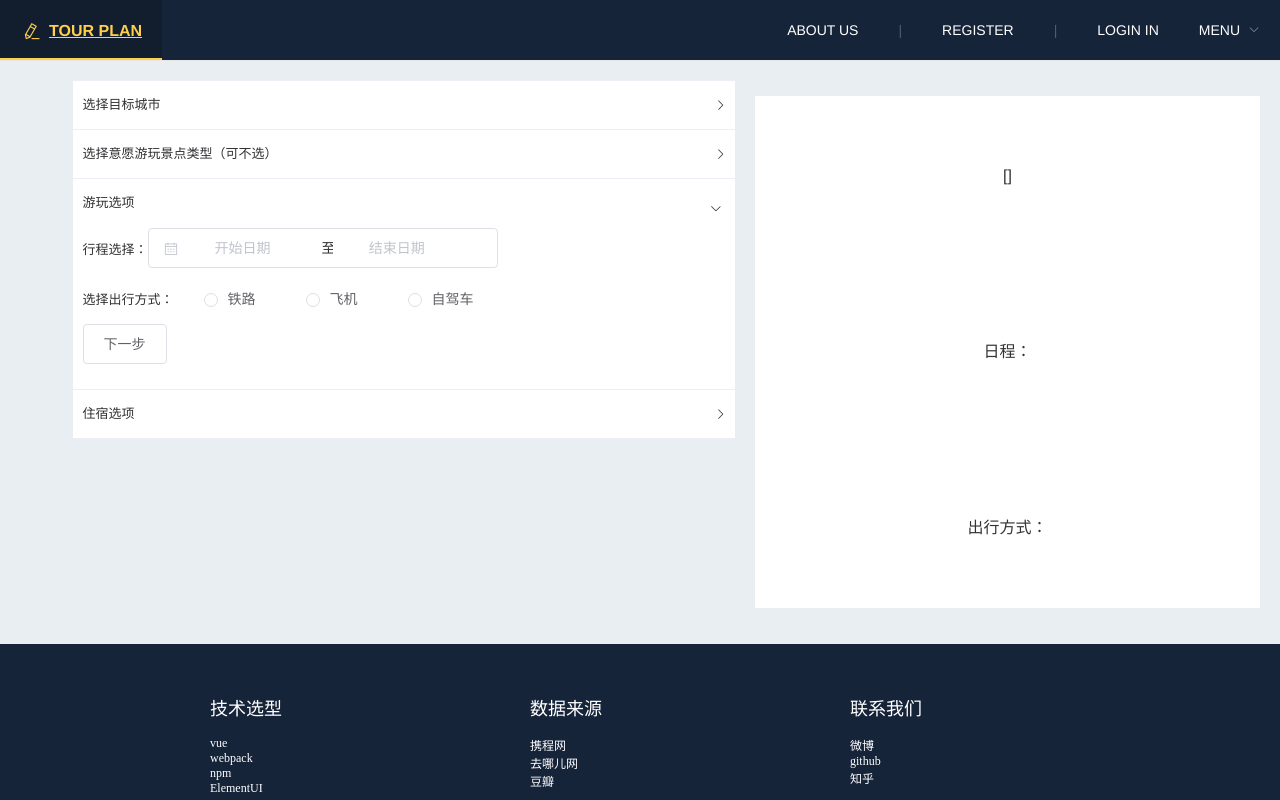
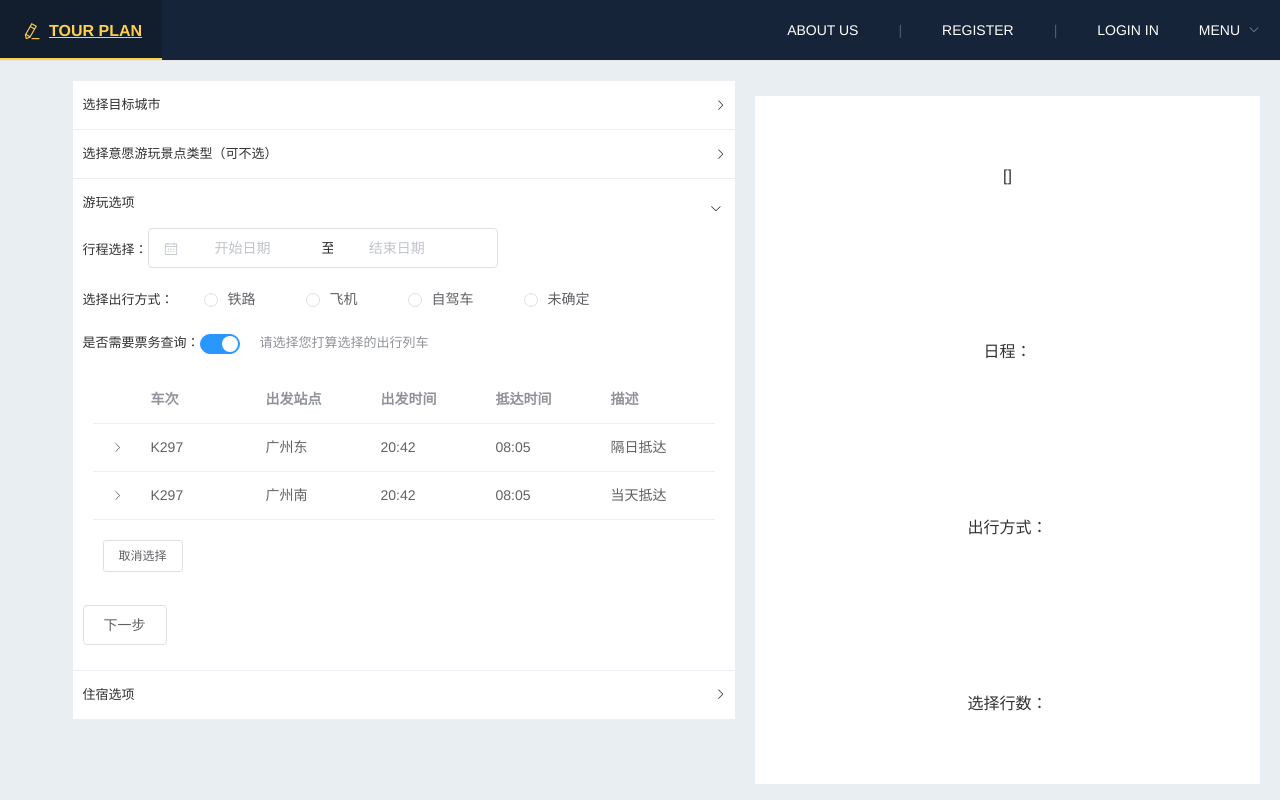
Before and after one commit to LucienVen/gd, a Vue app in the folder front_end/project/: page /#/plan in a window 1280 px wide. Shown: the top 800 px of the page. Built offline with nearby package versions, Linux system fonts and the light colour scheme.

Commit message:
Complete the basic railway ticketing list static display

```diff
--- a/front_end/project/src/components/page/Plan.Vue
+++ b/front_end/project/src/components/page/Plan.Vue
@@ -75,7 +75,53 @@
                                 <el-radio :label="3">铁路</el-radio>
                                 <el-radio :label="6">飞机</el-radio>
                                 <el-radio :label="9">自驾车</el-radio>
+                                <el-radio :label="1">未确定</el-radio>
                             </el-radio-group>
+                        </div>
+                        <div style="padding-top:20px;">
+                            <!-- todo: 加上一个判断，若上面并非选择铁路或飞机出行，查询按钮设为禁用 -->
+                            <span>是否需要票务查询：</span>
+                            <el-switch v-model="ticketingInquiry" active-color="#2A97FF" inactive-color="#E8EEF4" >
+                            </el-switch>
+                            <span v-if="ticketingInquiry" style="padding-left:20px;color:#8F9299">请选择您打算选择的出行列车 </span>
+
+                            <!-- TODO: 样式修改 -->
+                            <div v-if="ticketingInquiry" style="padding:20px">
+                                <el-table :data="ticketMsg" style="width: 100%" highlight-current-row @current-change="handleCurrentChange">
+                                    <el-table-column type="expand">
+                                        <template slot-scope="props">
+                                            <el-form label-position="left" inline class="demo-table-expand">
+
+                                                <el-form-item label="抵达站点">
+                                                    <span>{{ props.row.to_station }}</span>
+                                                </el-form-item>
+                                                <el-form-item label="历时">
+                                                    <span>{{ props.row.take_time }}</span>
+
+                                                </el-form-item>
+                                                <el-form-item label="座位信息">
+                                                    <el-tag v-for="(value, key) in props.row.seat">{{key}} - {{value}}</el-tag>
+                                                </el-form-item>
+                                            </el-form>
+                                        </template>
+                                    </el-table-column>
+                                    <el-table-column label="车次" prop="train">
+                                    </el-table-column>
+                                    <el-table-column label="出发站点" prop="from_station">
+                                    </el-table-column>
+                                    <el-table-column label="出发时间" prop="start_time">
+                                    </el-table-column>
+                                    <el-table-column label="抵达时间" prop="end_time">
+                                    </el-table-column>
+                                    <el-table-column label="描述" prop="is_same_day">
+                                    </el-table-column>
+                                </el-table>
+                                <div style="margin-top: 20px">
+                                    <!-- <el-button @click="setCurrent(tableData[1])">选中第二行</el-button> -->
+                                    <el-button @click="setCurrent()" size="small">取消选择</el-button>
+                                </div>
+                            </div>
+
                         </div>
                         <p></p>
 
@@ -111,6 +157,7 @@
                         <p>{{storeSelectPointType}}</p>
                         <p>日程：{{schedule}}</p>
                         <p>出行方式：{{travelMode}}</p>
+                        <p>选择行数：{{currentRow}}</p>
 
                     </div>
                 </div>
@@ -126,6 +173,8 @@ import store from '@/components/store/store.js'
 export default {
   data() {
     return {
+      // 选择行数
+      currentRow: null,
       activeName: '3',
       cityData: [
         {
@@ -147,10 +196,18 @@ export default {
 
       // 日程
       schedule: '',
-      travelMode: ''
+      //   出行方式
+      travelMode: '',
+      //   票务查询
+      ticketingInquiry: true
     }
   },
   computed: {
+    //   获取票价信息
+    ticketMsg() {
+      return this.$store.state.ticketMsg
+    },
+
     pointType() {
       return this.$store.state.typeList
     },
@@ -161,12 +218,12 @@ export default {
       return (this.comType = this.$store.getters.storeCommonPointType)
     },
 
-    indexPointType() {
-      let index = this.$store.getters.storeCommonPointType
-      index.forEach((element, index) => {
-        console.log(element)
-      })
-    },
+    // indexPointType() {
+    //   let index = this.$store.getters.storeCommonPointType
+    //   index.forEach((element, index) => {
+    //     console.log(element)
+    //   })
+    // },
 
     //   获取store中选择的城市名称
     storeSelectCity() {
@@ -187,15 +244,23 @@ export default {
   },
 
   methods: {
+    //   选择列车行信息
+    handleCurrentChange(val) {
+      this.currentRow = val
+      //   拼接成另一个json结构？
+    },
+    // 取消列车行选择
+    setCurrent(row) {
+    //   this.$refs.singleTable.setCurrentRow(row);
+      return this.currentRow = null
+    },
     nextStep() {
       this.activeName = String(parseInt(this.activeName) + 1)
     },
 
-    ticketInformation(mode){
-        alert("出行方式为："+mode);
-    }
-
-
+    // ticketInformation(mode) {
+    //   alert('出行方式为：' + mode)
+    // }
   },
 
   //   created: {
--- a/front_end/project/src/components/store/store.js
+++ b/front_end/project/src/components/store/store.js
@@ -48,7 +48,58 @@ const state = {
       value: 70
     }
   ],
-  selectType: []
+  selectType: [],
+
+  // 静态票价
+  ticketMsg: [{
+      'end_time': '08:05',
+      'from_station': '广州东',
+      'is_same_day': '隔日抵达',
+      'seat': {
+        '硬座': '¥130.0',
+        '软卧': '¥340.0',
+        '硬卧': '¥222.0',
+        '无座': '¥130.0'
+      },
+
+      'seat_type': '1413',
+      'start_time': '20:42',
+      'station_no': {
+        'from_s_no': '01',
+        'to_s_no': '16'
+      },
+      'status': '1',
+      'take_time': '11:23',
+      'to_station': '厦门',
+      'train': 'K297',
+      'train_code': '650000K2970D'
+    },
+    {
+      'end_time': '08:05',
+      'from_station': '广州南',
+      'is_same_day': '当天抵达',
+      'seat': {
+        '硬座': '¥130.0',
+        '软卧': '¥340.0',
+        '硬卧': '¥222.0',
+        '无座': '¥130.0'
+      },
+
+
+      'seat_type': '1413',
+      'start_time': '20:42',
+      'station_no': {
+        'from_s_no': '01',
+        'to_s_no': '16'
+      },
+      'status': '1',
+      'take_time': '11:23',
+      'to_station': '厦门',
+      'train': 'K297',
+      'train_code': '650000K2970D'
+    }
+  ]
+
   //   selectPointTypeList: [],
   //   recommendPointTypeList: []
 
@@ -60,15 +111,14 @@ const mutations = {
   storeSelectedCity(state, city) {
     state.selectCityVal = city;
   },
-  storeSelectType(state, typeList){
+  storeSelectType(state, typeList) {
     state.selectType = typeList;
   }
 }
 
 
 const getters = {
-    storeRecommendType: function (state) {
-    },
+  storeRecommendType: function (state) {},
   storeRecPointType(state) {
     let typeList = state.typeList
     //   定义排序规则
```
Lines whose indentation alone changed are shown as unchanged.
